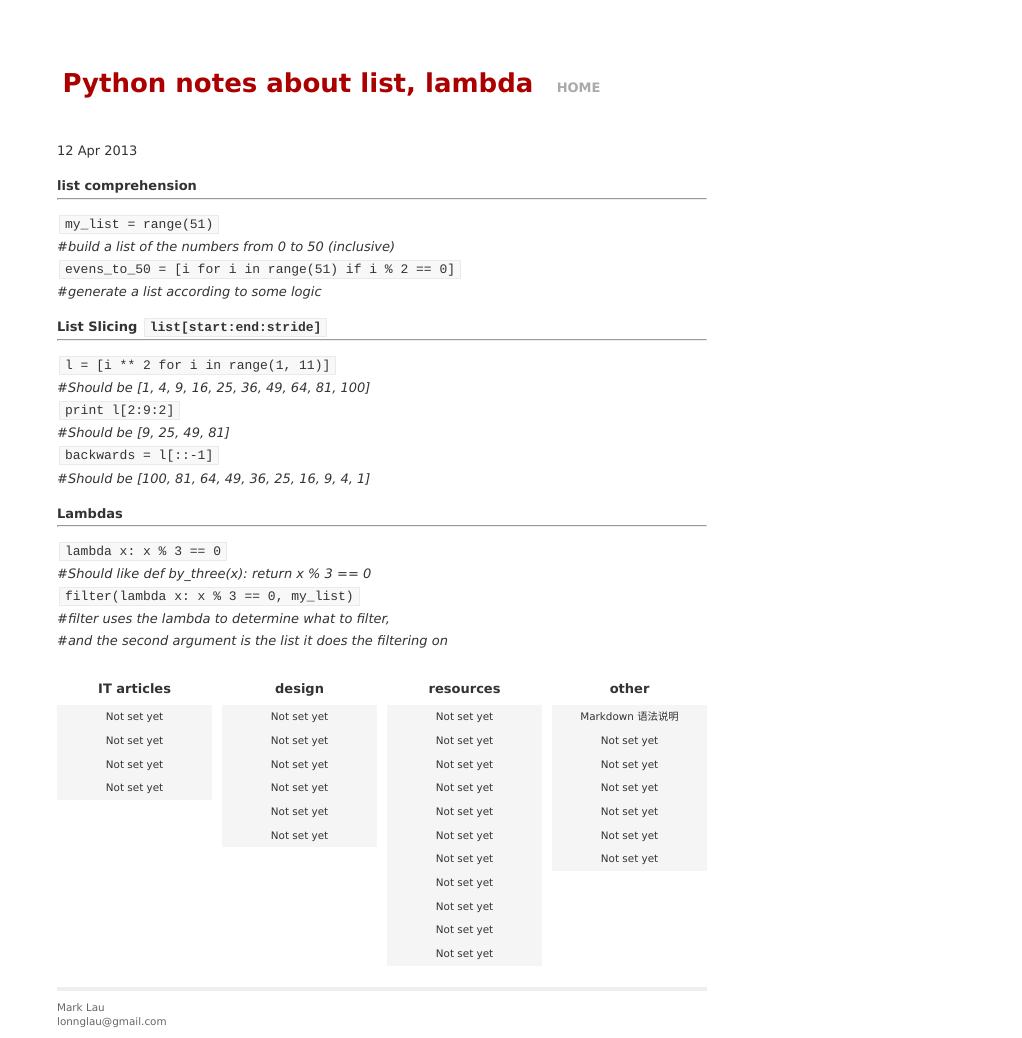
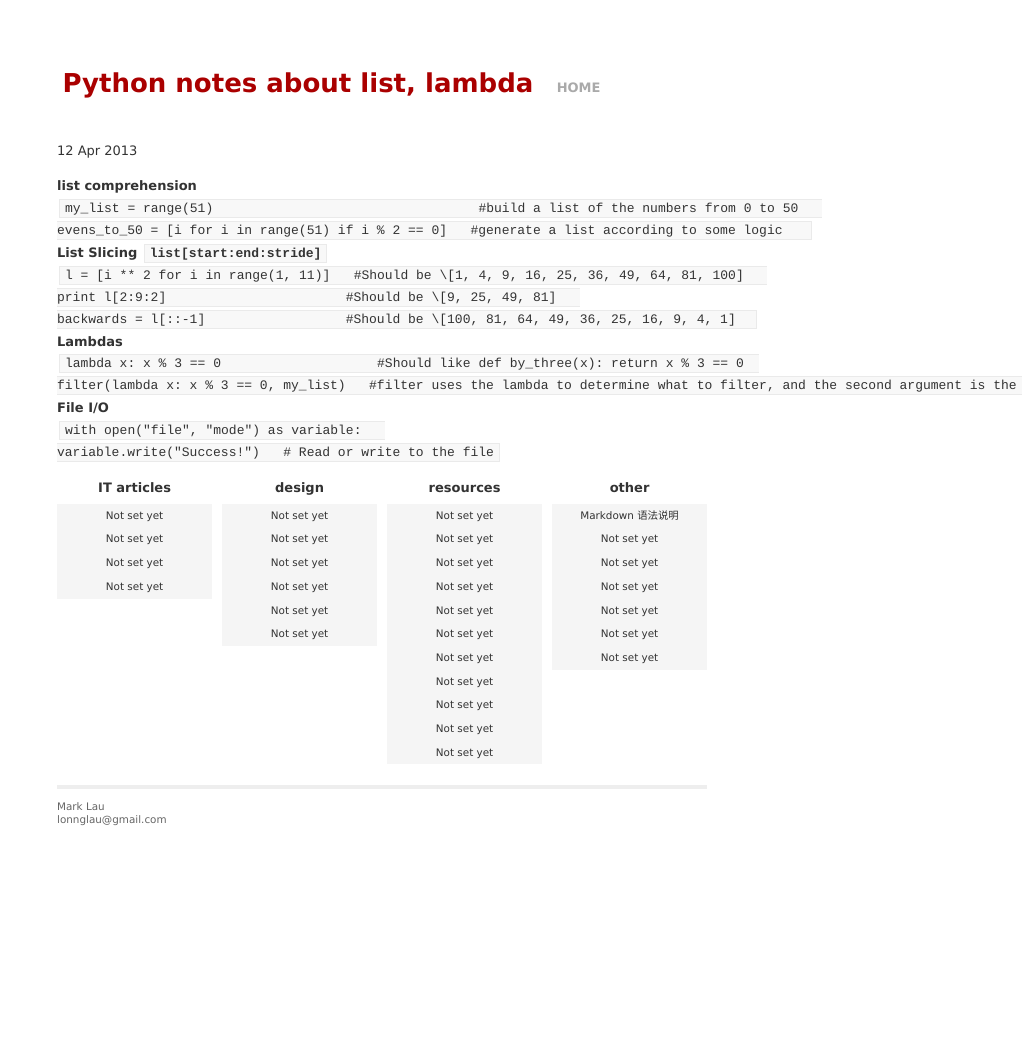
Before and after one commit to yuel/lonn.github.com, a Jekyll site: the page built from _posts/2013-04-12-py-notes1.md, in a window 1280 px wide. Shown: the whole page, without its empty margins (258-1280 px from the left). Built offline with Jekyll 4.4.1, drawn with Linux system fonts in a browser that asks for light colours; after the commit the page ends 900 px from its top, so only the background shows below that.

Commit message:
Update 2013-04-12-py-notes1.md

```diff
--- a/_posts/2013-04-12-py-notes1.md
+++ b/_posts/2013-04-12-py-notes1.md
@@ -5,30 +5,22 @@
 {{ page.date | date_to_string }}
 
 ##list comprehension
----
 
-`my_list = range(51)`
-_#build a list of the numbers from 0 to 50 (inclusive)_
-`evens_to_50 = [i for i in range(51) if i % 2 == 0]`
-_#generate a list according to some logic_
-
+    my_list = range(51)                                  #build a list of the numbers from 0 to 50
+    evens_to_50 = [i for i in range(51) if i % 2 == 0]   #generate a list according to some logic
 
 ##List Slicing `list[start:end:stride]`
----
 
-`l = [i ** 2 for i in range(1, 11)]`
-_#Should be \[1, 4, 9, 16, 25, 36, 49, 64, 81, 100]_
-`print l[2:9:2]`
-_#Should be \[9, 25, 49, 81]_
-`backwards = l[::-1]`
-_#Should be \[100, 81, 64, 49, 36, 25, 16, 9, 4, 1]_
-
+    l = [i ** 2 for i in range(1, 11)]   #Should be \[1, 4, 9, 16, 25, 36, 49, 64, 81, 100]
+    print l[2:9:2]                       #Should be \[9, 25, 49, 81]
+    backwards = l[::-1]                  #Should be \[100, 81, 64, 49, 36, 25, 16, 9, 4, 1]
 
 ##Lambdas
----
 
-`lambda x: x % 3 == 0`
-*#Should like def by_three(x): return x % 3 == 0*
-`filter(lambda x: x % 3 == 0, my_list)`
-_#filter uses the lambda to determine what to filter,_
-_#and the second argument is the list it does the filtering on_
+    lambda x: x % 3 == 0                    #Should like def by_three(x): return x % 3 == 0
+    filter(lambda x: x % 3 == 0, my_list)   #filter uses the lambda to determine what to filter, and the second argument is the list it does the filtering on
+
+##File I/O
+
+    with open("file", "mode") as variable:
+    variable.write("Success!")   # Read or write to the file
```
